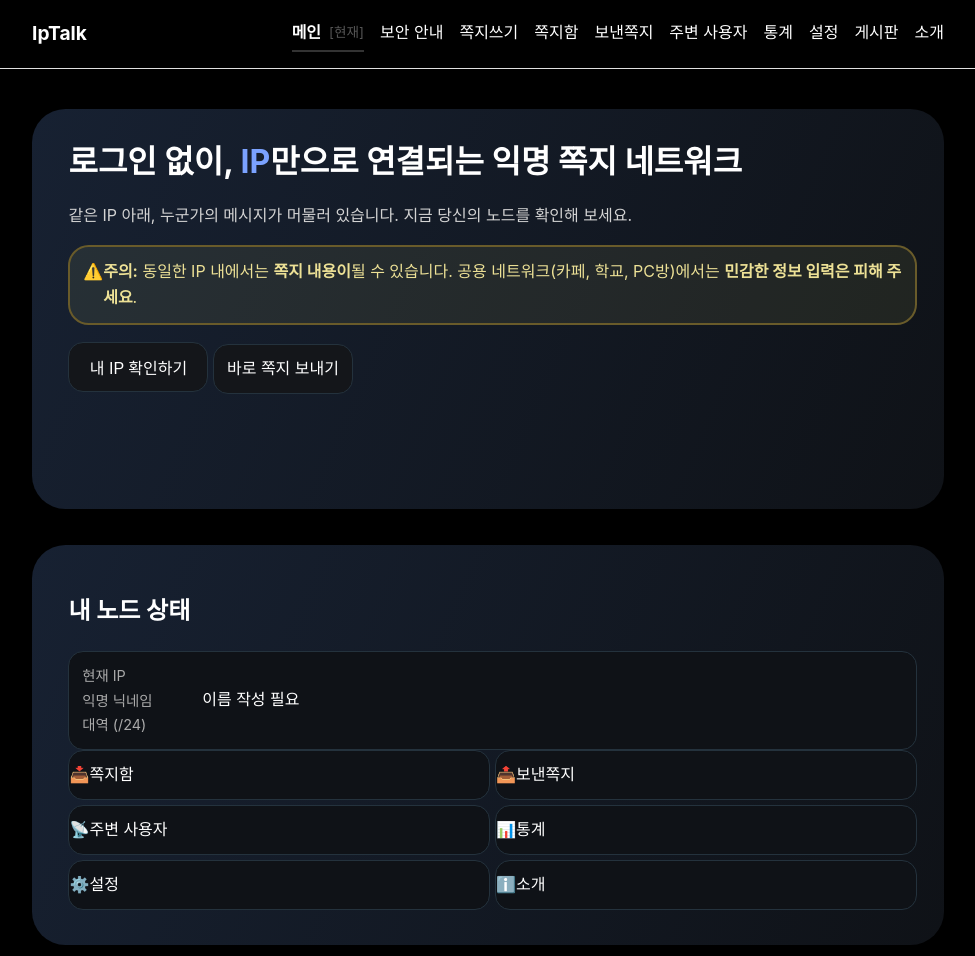
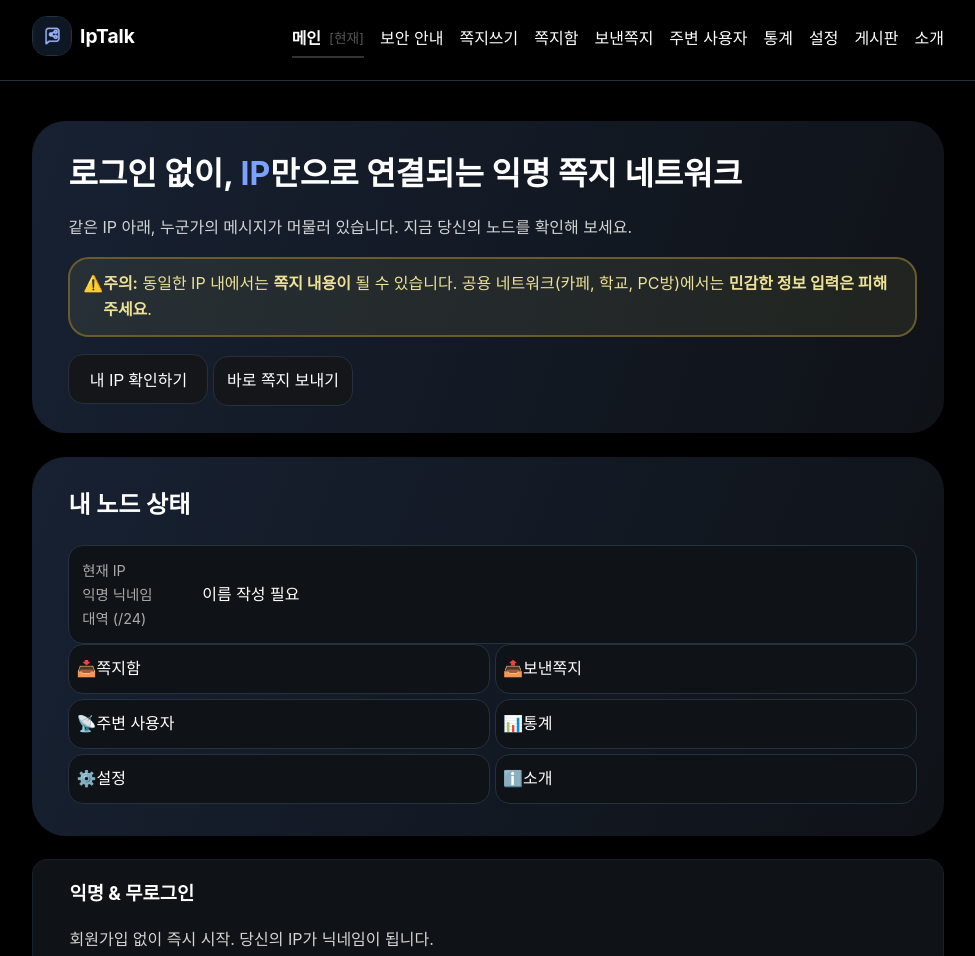
Before and after one commit to sparr0w7/scit48-frontend-basic-project, a plain HTML site: page frontend/index/index.html in a window 1280 px wide. Shown: the top 956 px of the page, without its empty margins (152-1127 px from the left). Drawn offline with Linux system fonts and the light colour scheme.

Commit message:
index 디자인 마감, 기타 수정, header.js (+ base.css)로고 추가

```diff
--- a/frontend/about/about.css
+++ b/frontend/about/about.css
@@ -5,7 +5,7 @@ body {
 
 div.home {
 
-  background: -webkit-linear-gradient(left top, #172132, black);
+  background: -webkit-linear-gradient(left top, #172132, #0F1217);
   background-size: cover;
   border-radius: 2.1em;
   overflow: hidden;
--- a/frontend/index/index.css
+++ b/frontend/index/index.css
@@ -5,7 +5,6 @@ body {
 }
 
 div.home {
-  min-height: 50vh;
   background: -webkit-linear-gradient(left top, #172132, #0F1217);
   background-size: cover;
   border-radius: 2.1em;
@@ -13,7 +12,7 @@ div.home {
   height: auto;
   padding: 3%;
   padding-left: 4%;
-  margin-bottom: 4%;
+  margin-bottom: 24px
 }
 
 .home form {
@@ -21,13 +20,13 @@ div.home {
 }
 
 div.status {
-  min-height: 50vh;
   background: -webkit-linear-gradient(left top, #172132, #0F1217);
   background-size: cover;
   border-radius: 2.1em;
   overflow: hidden;
   height: auto;
   padding: 3%;
+  padding-top: 1%;
   padding-left: 4%;
 }
 
@@ -123,6 +122,7 @@ a.middle {
   text-decoration: none;
   justify-content: left;
   align-items: center;
+  padding-left: 7px;
 }
 
 a.middle:hover {
--- a/frontend/shared/base.css
+++ b/frontend/shared/base.css
@@ -43,7 +43,7 @@ h1 {
 }
 
 .site-header {
-  border-bottom: 1px solid #e0e0e0;
+  border-bottom: 1px solid #24323D;
   background-color: black;
 }
 
@@ -106,3 +106,18 @@ h1 {
   font-size: 0.9rem;
   color: #555;
 }
+
+.site-header__brand a {
+  display: inline-flex;
+  align-items: center;
+  gap: 0.5rem;
+  /* 로고와 텍스트 사이 간격 */
+}
+
+/* 로고 이미지 크기 조정 */
+.brand-logo {
+  width: 40px;
+  height: 40px;
+  border: 1px solid #24323D;
+  border-radius: 15px;
+}
--- a/frontend/shared/header.js
+++ b/frontend/shared/header.js
@@ -25,7 +25,19 @@ export function renderHeader(target) {
   brand.className = "site-header__brand";
   const brandLink = document.createElement("a");
   brandLink.href = new URL("../index/index.html", window.location.href).href;
-  brandLink.textContent = APP_NAME;
+
+  const logoImg = document.createElement("img");
+  logoImg.src = "../shared/logo.png"; // 🚨 로고 이미지 파일 경로를 설정하세요
+  logoImg.alt = APP_NAME + " Logo";
+  logoImg.className = "brand-logo"; // CSS 스타일링을 위한 클래스 추가
+
+  const appNameSpan = document.createElement("span");
+  appNameSpan.textContent = APP_NAME;
+
+  // 3. brandLink에 이미지와 텍스트를 순서대로 추가
+  brandLink.appendChild(logoImg);
+  brandLink.appendChild(appNameSpan);
+
   brand.appendChild(brandLink);
 
   const nav = document.createElement("nav");
```
Also changed, not shown: frontend/index/index.html (+1 -1 lines), frontend/shared/logo.png (added).
